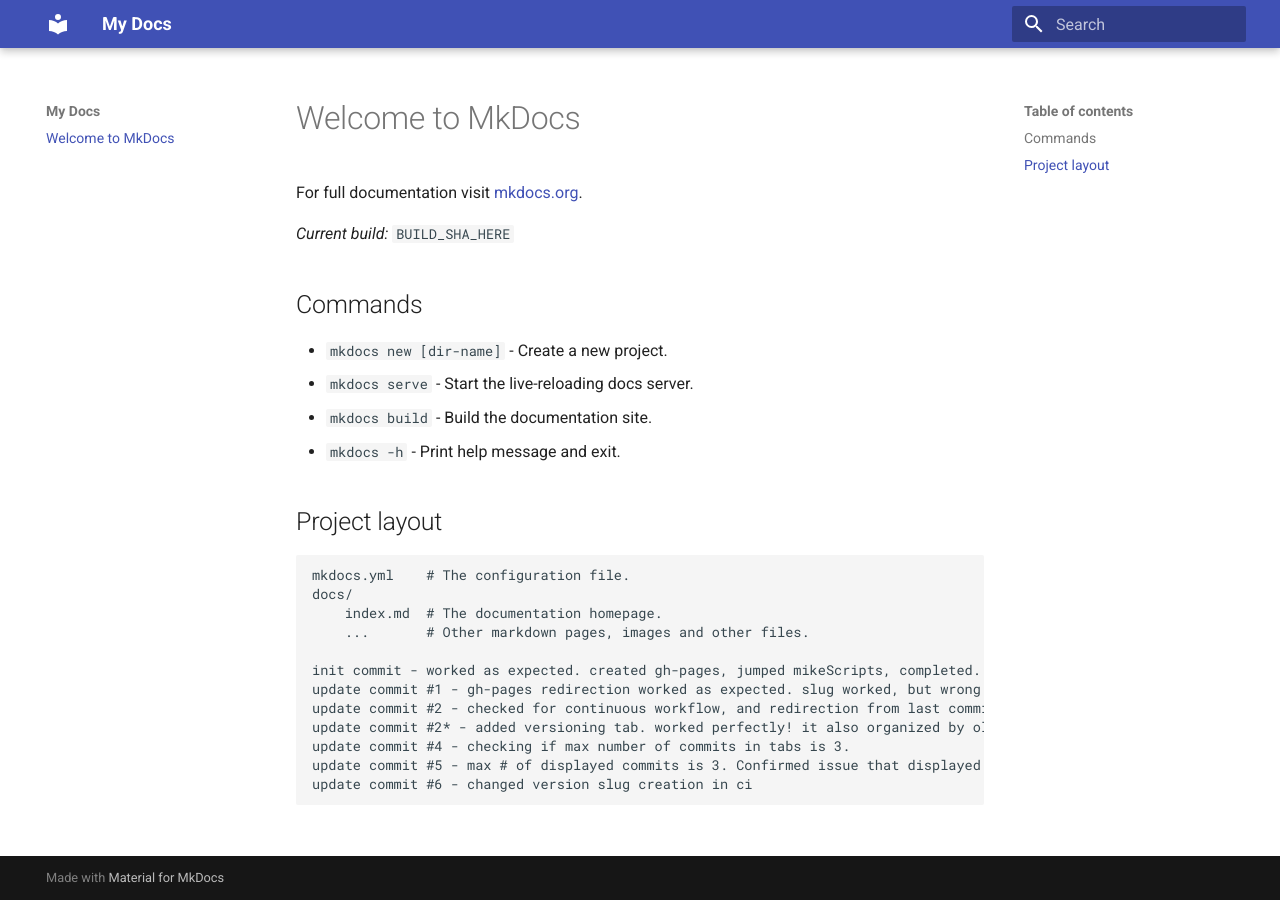
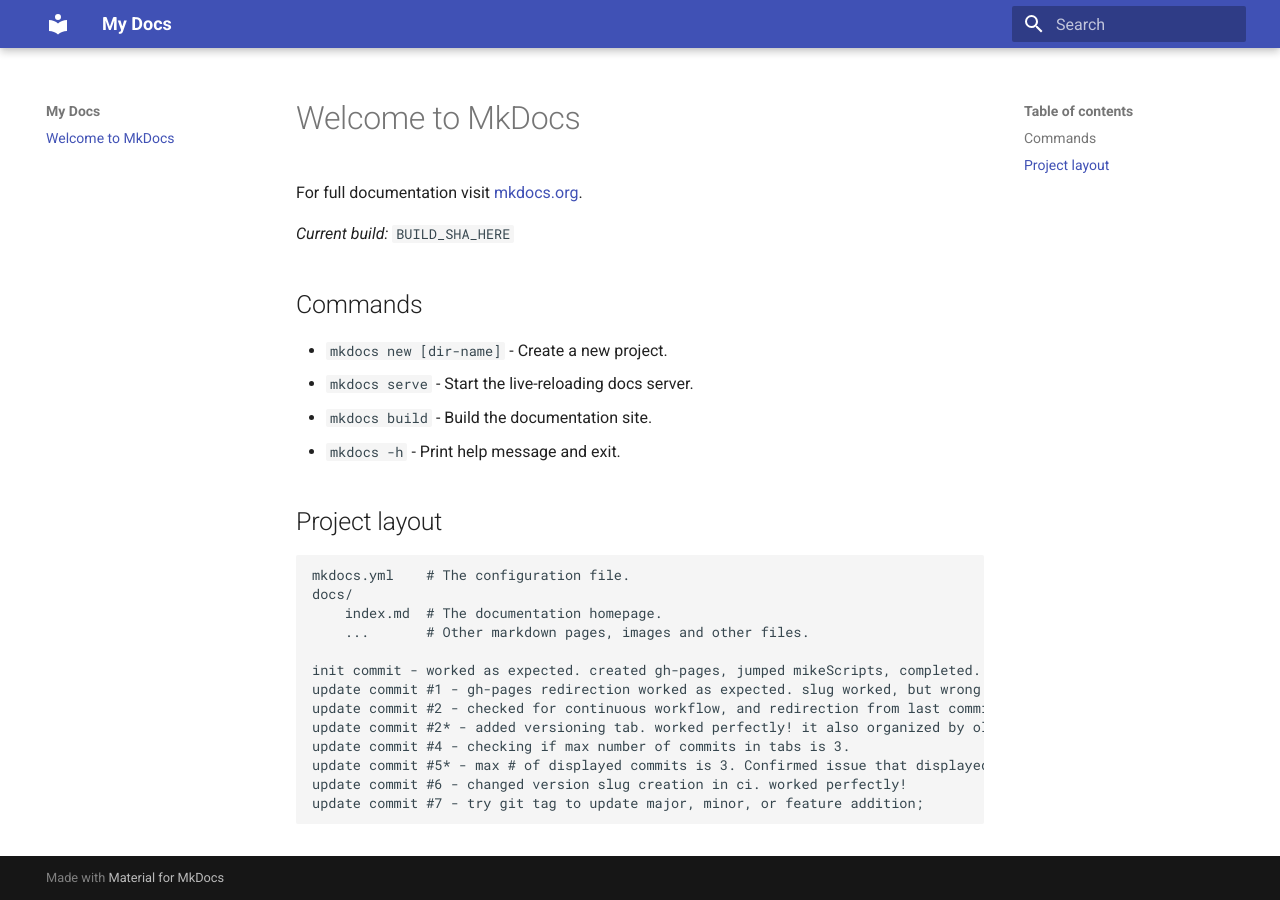
Before and after one commit to mateusloubach/docs, an MkDocs documentation site: the page built from documentation/docs/index.md, in a window 1280 px wide. Built offline with MkDocs 1.6.1 and Material for MkDocs 9.7.7, drawn with Linux system fonts in a browser that asks for light colours; the version menu is left out.

Commit message:
update commit #7

```diff
--- a/documentation/docs/index.md
+++ b/documentation/docs/index.md
@@ -23,5 +23,6 @@
     update commit #2 - checked for continuous workflow, and redirection from last commit to new commit;
     update commit #2* - added versioning tab. worked perfectly! it also organized by oldest to newest
     update commit #4 - checking if max number of commits in tabs is 3.
-    update commit #5 - max # of displayed commits is 3. Confirmed issue that displayed only 3 items.
-    update commit #6 - changed version slug creation in ci
+    update commit #5* - max # of displayed commits is 3. Confirmed issue that displayed only 3 items.
+    update commit #6 - changed version slug creation in ci. worked perfectly!
+    update commit #7 - try git tag to update major, minor, or feature addition;
```
